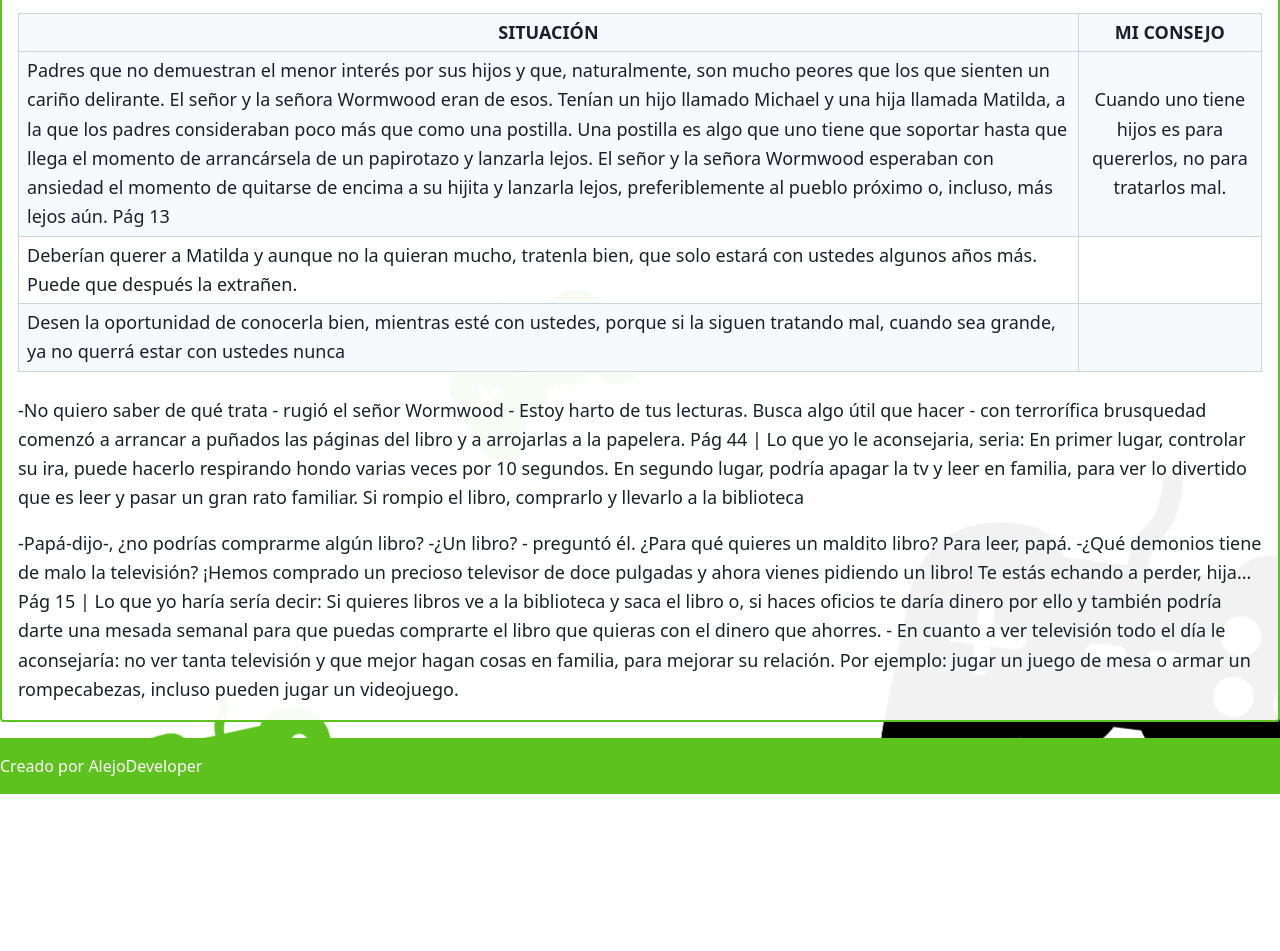
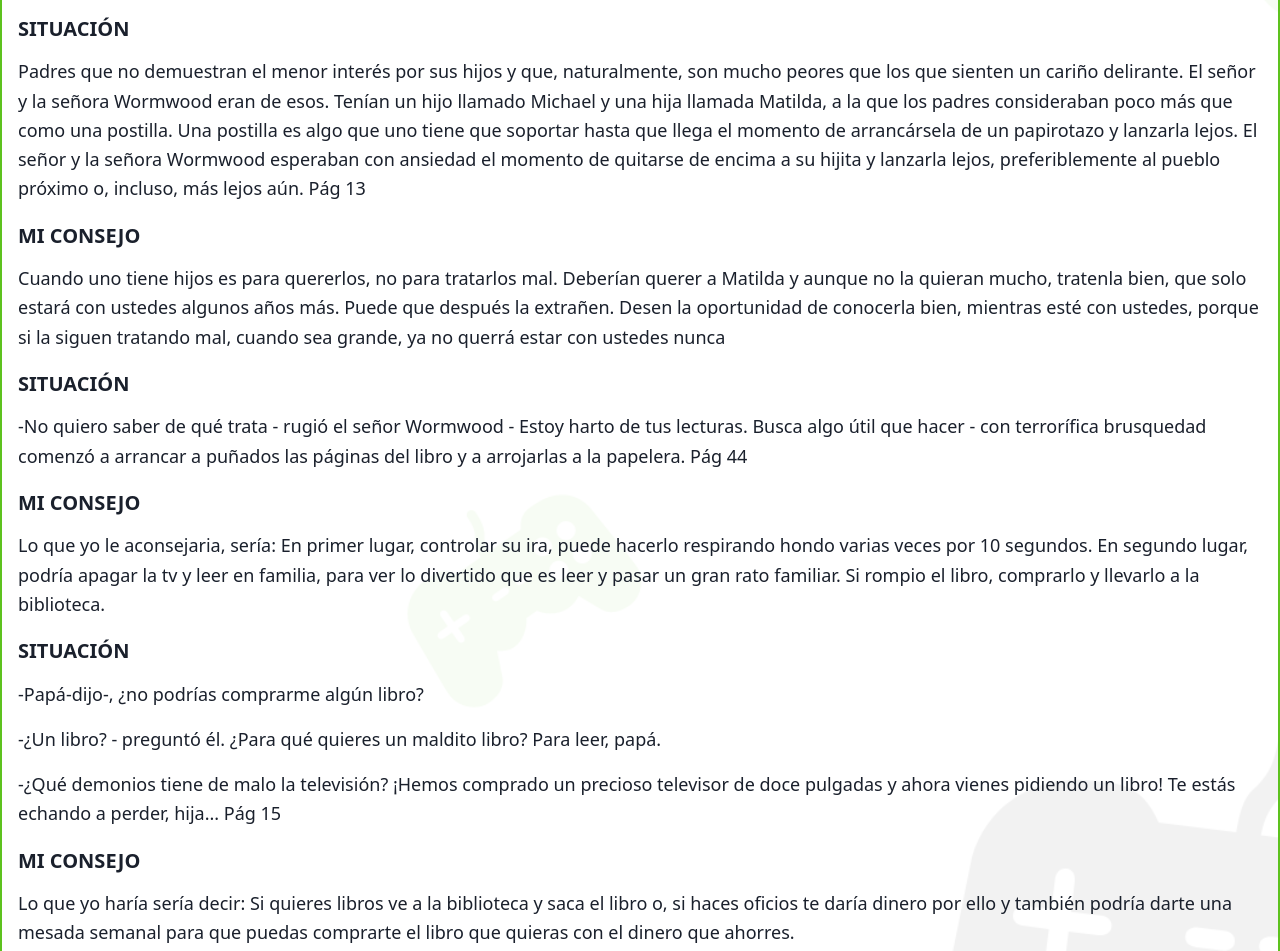
Before and after one commit to alejomongua/blog-mientrasjuego, a Gatsby site: page /consejos-a-los-padres-de-matilda/ in a window 1280 px wide. Shown: the part 632-1583 px from the top of the page. Before the commit the page ends 1458 px from the top, so only its background shows below. Built offline with nearby package versions, Linux system fonts and the light colour scheme; Gatsby itself is replaced by a stand-in of ours.

Commit message:
agregado consejos matilda texto

```diff
--- a/src/posts/consejos-a-los-padres-de-matilda.md
+++ b/src/posts/consejos-a-los-padres-de-matilda.md
@@ -8,19 +8,35 @@ He estado leyendo el libro: Matilda de Roald Dahl en mi club de lectura, se los
 
 ![Matilda Roald Dahl](./matilda.jpg)
 
-SITUACIÓN   | MI CONSEJO
----|:---:|
-Padres que no demuestran el menor interés por sus hijos y que, naturalmente, son mucho peores que los que sienten un cariño delirante. El señor y la señora Wormwood eran de esos. Tenían un hijo llamado Michael y una hija llamada Matilda, a la que los padres consideraban poco más que como una postilla. Una postilla es algo que uno tiene que soportar hasta que llega el momento de arrancársela de un papirotazo y lanzarla lejos. El señor y la señora Wormwood esperaban con ansiedad el momento de quitarse de encima a su hijita y lanzarla lejos, preferiblemente al pueblo próximo o, incluso,  más lejos aún.  Pág 13 | Cuando uno tiene hijos es para quererlos, no para tratarlos mal.
+### SITUACIÓN
+
+Padres que no demuestran el menor interés por sus hijos y que, naturalmente, son mucho peores que los que sienten un cariño delirante. El señor y la señora Wormwood eran de esos. Tenían un hijo llamado Michael y una hija llamada Matilda, a la que los padres consideraban poco más que como una postilla. Una postilla es algo que uno tiene que soportar hasta que llega el momento de arrancársela de un papirotazo y lanzarla lejos. El señor y la señora Wormwood esperaban con ansiedad el momento de quitarse de encima a su hijita y lanzarla lejos, preferiblemente al pueblo próximo o, incluso,  más lejos aún.  Pág 13
+
+### MI CONSEJO
+Cuando uno tiene hijos es para quererlos, no para tratarlos mal.
 Deberían querer a Matilda y aunque no la quieran mucho, tratenla bien, que solo estará con ustedes algunos años más. Puede que después la extrañen.
 Desen la oportunidad de conocerla bien, mientras esté con ustedes, porque si la siguen tratando mal, cuando sea grande, ya no querrá estar con ustedes nunca
 
--No quiero saber de qué trata - rugió el señor Wormwood - Estoy harto de tus lecturas. Busca algo útil que hacer  - con terrorífica brusquedad comenzó a arrancar a puñados las páginas del libro y a arrojarlas a la papelera. Pág 44 | Lo que yo le aconsejaria, seria:
-En primer lugar, controlar su ira, puede hacerlo respirando hondo varias veces por 10 segundos.
-En segundo lugar, podría apagar la tv y leer en familia, para ver lo divertido que es leer y pasar un gran rato familiar.
-Si rompio el libro, comprarlo y llevarlo a la biblioteca
+### SITUACIÓN
+
+-No quiero saber de qué trata - rugió el señor Wormwood - Estoy harto de tus lecturas. Busca algo útil que hacer  - con terrorífica brusquedad comenzó a arrancar a puñados las páginas del libro y a arrojarlas a la papelera. Pág 44
+
+### MI CONSEJO
+
+Lo que yo le aconsejaria, sería: En primer lugar, controlar su ira, puede hacerlo respirando hondo varias veces por 10 segundos. En segundo lugar, podría apagar la tv y leer en familia, para ver lo divertido que es leer y pasar un gran rato familiar. Si rompio el libro, comprarlo y llevarlo a la biblioteca.
+
+
+### SITUACIÓN
 
 -Papá-dijo-, ¿no podrías comprarme algún libro?
+
 -¿Un libro? - preguntó él. ¿Para qué quieres un maldito libro?
 Para leer, papá.
--¿Qué demonios tiene de malo la televisión? ¡Hemos comprado un precioso televisor de doce pulgadas y ahora vienes pidiendo un libro! Te estás echando a perder, hija...  Pág 15 |  Lo que yo haría sería decir: Si quieres libros ve a la biblioteca y saca el libro o, si haces oficios te daría dinero por ello y también podría darte una mesada semanal para que puedas comprarte el libro que quieras  con el dinero que ahorres. -
+
+-¿Qué demonios tiene de malo la televisión? ¡Hemos comprado un precioso televisor de doce pulgadas y ahora vienes pidiendo un libro! Te estás echando a perder, hija...  Pág 15
+
+### MI CONSEJO
+
+Lo que yo haría sería decir: Si quieres libros ve a la biblioteca y saca el libro o, si haces oficios te daría dinero por ello y también podría darte una mesada semanal para que puedas comprarte el libro que quieras  con el dinero que ahorres.
+
 En cuanto a ver televisión todo el día le aconsejaría: no ver tanta televisión y que mejor hagan cosas en familia, para mejorar su relación. Por ejemplo: jugar un juego de mesa o armar un rompecabezas, incluso pueden jugar un videojuego.
```
